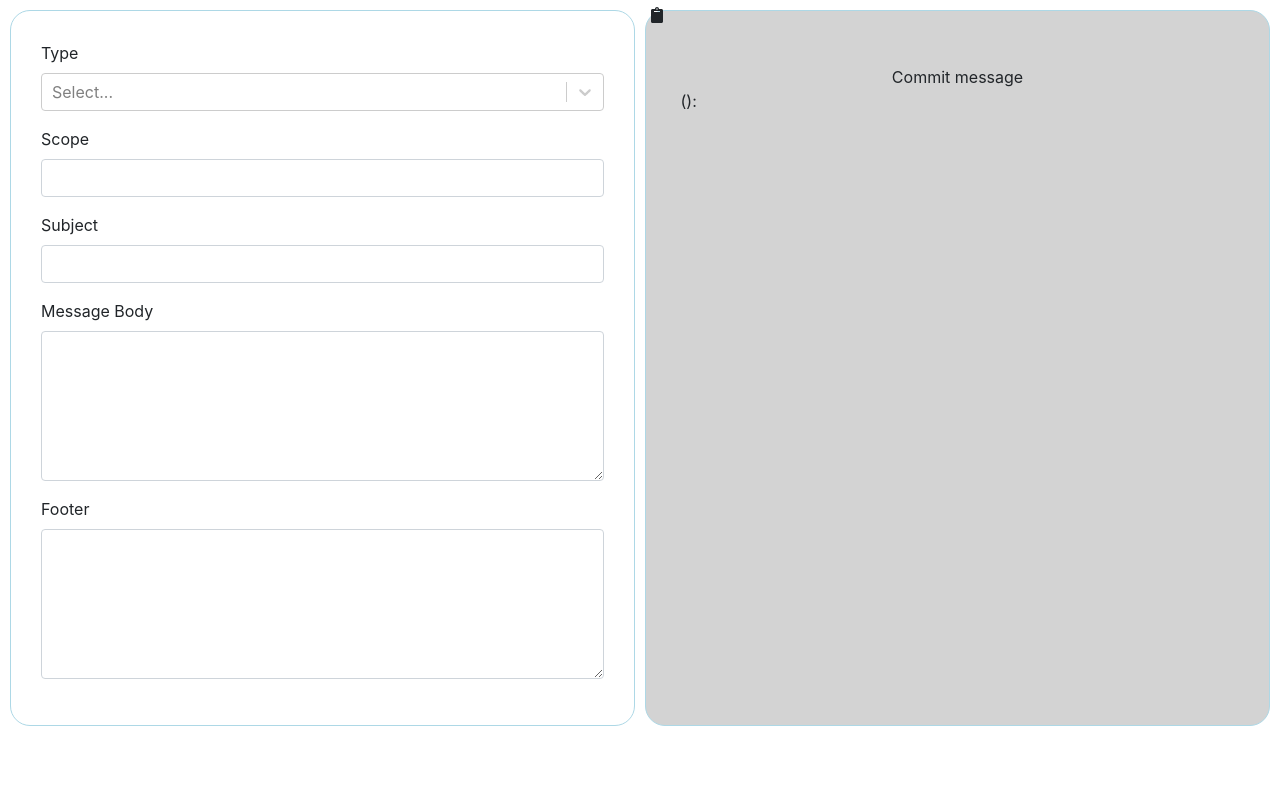
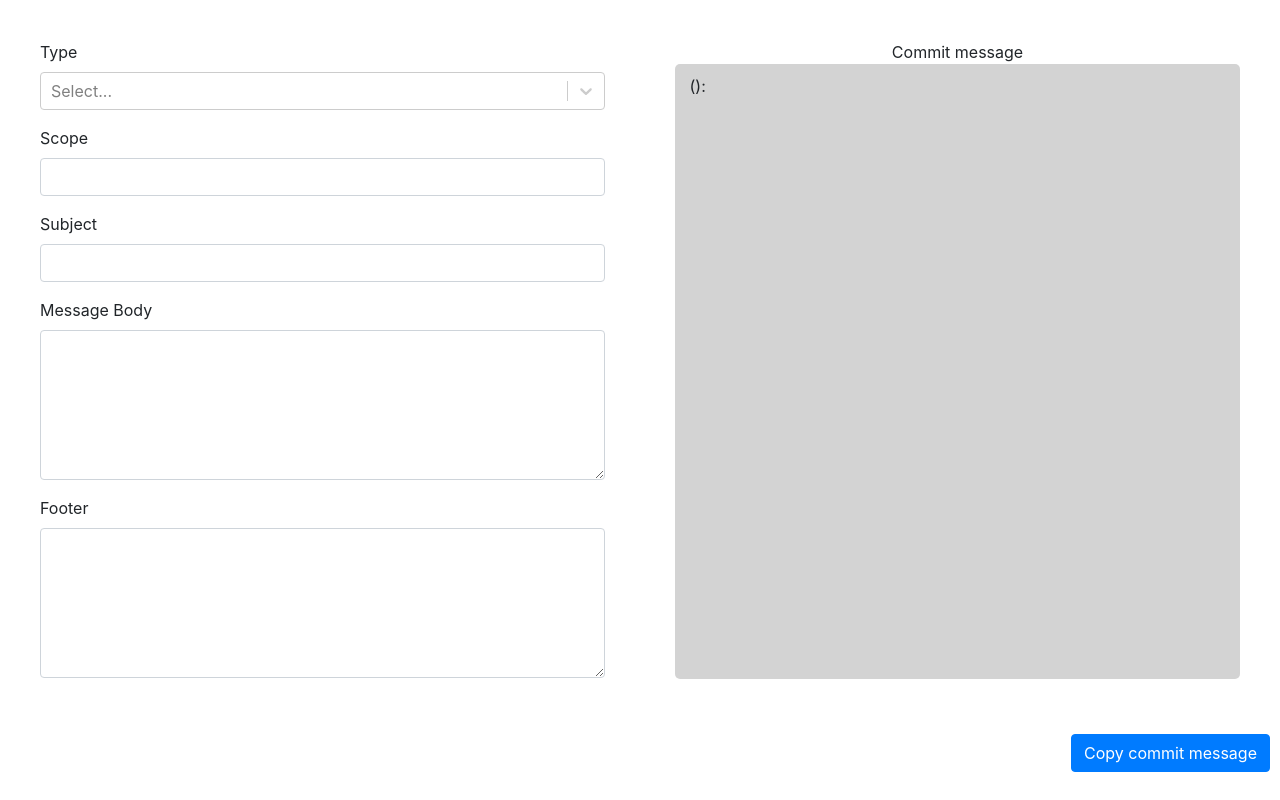
Before and after one commit to alcbotta/commit_convention, a React (Create React App) app: page / in a window 1280 px wide. Built offline with nearby package versions, Linux system fonts and the light colour scheme.

Commit message:
refactor (App.js): remove animated copy to clipboard button
remove animated copy to clipboard button
add static button to copy to clipboard

```diff
--- a/src/App.js
+++ b/src/App.js
@@ -2,8 +2,6 @@ import React, { Component } from "react";
 import "./App.css";
 import Select from "react-select";
 import { Form, FormGroup, Label, Input } from "reactstrap";
-import { FontAwesomeIcon } from "@fortawesome/react-fontawesome";
-import { faClipboard } from "@fortawesome/free-solid-svg-icons";
 
 import "bootstrap/dist/css/bootstrap.css";
 
@@ -102,12 +100,21 @@ ${this.state.footer}`;
               </Form>
             </div>
             <div className="screen right">
-              <div
-                className="copy-button"
+              <div id="commit-message-formatted"> Commit message </div>
+              <div className="commit-message-formatted">
+                {this.getCommitMessage()}
+              </div>
+            </div>
+          </div>
+          <div className="footer">
+            <button
+              type="button"
+              className="btn btn-primary"
               onClick={() => {
                 var el = document.createElement("textarea");
                 // Set value (string to be copied)
                 el.value = '"' + this.getCommitMessage() + '"';
+                console.log(el.value);
                 // Set non-editable to avoid focus and move outside of view
                 el.setAttribute("readonly", "");
                 el.style = { position: "absolute", left: "-9999px" };
@@ -119,13 +126,8 @@ ${this.state.footer}`;
                 // Remove temporary element
                 document.body.removeChild(el);
               }}>
-                <FontAwesomeIcon icon={faClipboard} />
-              </div>
-              <div id="commit-message-formatted"> Commit message </div>
-              <div className="commit-message-formatted">
-                {this.getCommitMessage()}
-              </div>
-            </div>
+              Copy commit message
+            </button>
           </div>
         </div>
       </div>
--- a/src/scss/style.css
+++ b/src/scss/style.css
@@ -11,7 +11,13 @@ body,
 
 .app-container {
   height: 100%;
-  width: 100%; }
+  width: 100%;
+  display: flex;
+  flex-direction: column; }
+  .app-container .footer {
+    text-align: right;
+    margin-right: 10px;
+    margin-bottom: 30px; }
 
 .two-screens-container {
   display: flex;
@@ -21,8 +27,6 @@ body,
   .two-screens-container .screen {
     align-content: flex-start;
     padding: 30px;
-    border: 1px solid lightblue;
-    border-radius: 20px;
     width: 100%; }
     .two-screens-container .screen:first-child {
       margin-right: 10px; }
@@ -31,44 +35,11 @@ body,
     overflow: auto; }
     .two-screens-container .left textarea {
       min-height: 150px; }
-  .two-screens-container .right {
+  .two-screens-container .right .commit-message-formatted {
     background: lightgray;
-    /* Safari 4.0 - 8.0 */ }
-    .two-screens-container .right .copy-button {
-      position: relative;
-      left: -25px;
-      top: -38px;
-      width: 0%; }
-    .two-screens-container .right .copy-button:active {
-      -webkit-animation-name: rotate;
-      /* Safari 4.0 - 8.0 */
-      -webkit-animation-duration: 1s;
-      /* Safari 4.0 - 8.0 */
-      animation-name: rotate;
-      animation-duration: 1s; }
-
-@keyframes rotate {
-  0% {
-    transform: rotate(50deg);
-    -ms-transform: rotate(50deg);
-    -webkit-transform: rotate(50deg); }
-  25% {
-    transform: rotate(100deg);
-    -ms-transform: rotate(100deg);
-    -webkit-transform: rotate(100deg); }
-  50% {
-    transform: rotate(150deg);
-    -ms-transform: rotate(150deg);
-    -webkit-transform: rotate(150deg); }
-  75% {
-    transform: rotate(270deg);
-    -ms-transform: rotate(270deg);
-    -webkit-transform: rotate(270deg); }
-  100% {
-    transform: rotate(3600deg);
-    -ms-transform: rotate(360deg);
-    -webkit-transform: rotate(360deg); } }
-    .two-screens-container .right .commit-message-formatted {
-      text-align: left;
-      white-space: pre-wrap;
-      overflow: auto; }
+    text-align: left;
+    white-space: pre-wrap;
+    overflow: auto;
+    padding: 10px;
+    border-radius: 5px;
+    min-height: 94%; }
--- a/src/scss/style.scss
+++ b/src/scss/style.scss
@@ -14,6 +14,15 @@ body,
   // display: flex;
   height: 100%;
   width: 100%;
+
+  display: flex;
+  flex-direction: column;
+
+  .footer {
+    text-align: right;
+    margin-right: 10px;
+    margin-bottom: 30px;
+  }
 }
 
 .two-screens-container {
@@ -27,8 +36,6 @@ body,
     // display: block;
     align-content: flex-start;
     padding: 30px;
-    border: 1px solid lightblue;
-    border-radius: 20px;
     width: 100%;
     // height: 100%;
     &:first-child {
@@ -43,54 +50,14 @@ body,
     overflow: auto;
   }
   .right {
-    background: lightgray;
-    .copy-button {
-      position: relative;
-      left: -25px;
-      top: -38px;
-      width: 0%;
-    }
-
-    .copy-button:active {
-      -webkit-animation-name: rotate; /* Safari 4.0 - 8.0 */
-      -webkit-animation-duration: 1s; /* Safari 4.0 - 8.0 */
-      animation-name: rotate;
-      animation-duration: 1s;
-    }
-
-    /* Safari 4.0 - 8.0 */
-    @keyframes rotate {
-      0% {
-        transform: rotate(50deg);
-        -ms-transform: rotate(50deg);
-        -webkit-transform: rotate(50deg);
-      }
-      25% {
-        transform: rotate(100deg);
-        -ms-transform: rotate(100deg);
-        -webkit-transform: rotate(100deg);
-      }
-      50% {
-        transform: rotate(150deg);
-        -ms-transform: rotate(150deg);
-        -webkit-transform: rotate(150deg);
-      }
-      75% {
-        transform: rotate(270deg);
-        -ms-transform: rotate(270deg);
-        -webkit-transform: rotate(270deg);
-      }
-      100% {
-        transform: rotate(3600deg);
-        -ms-transform: rotate(360deg);
-        -webkit-transform: rotate(360deg);
-      }
-    }
-
     .commit-message-formatted {
+      background: lightgray;
       text-align: left;
       white-space: pre-wrap;
       overflow: auto;
+      padding: 10px;
+      border-radius: 5px;
+      min-height: 94%;
     }
   }
 }
```
Lines whose indentation alone changed are shown as unchanged.
